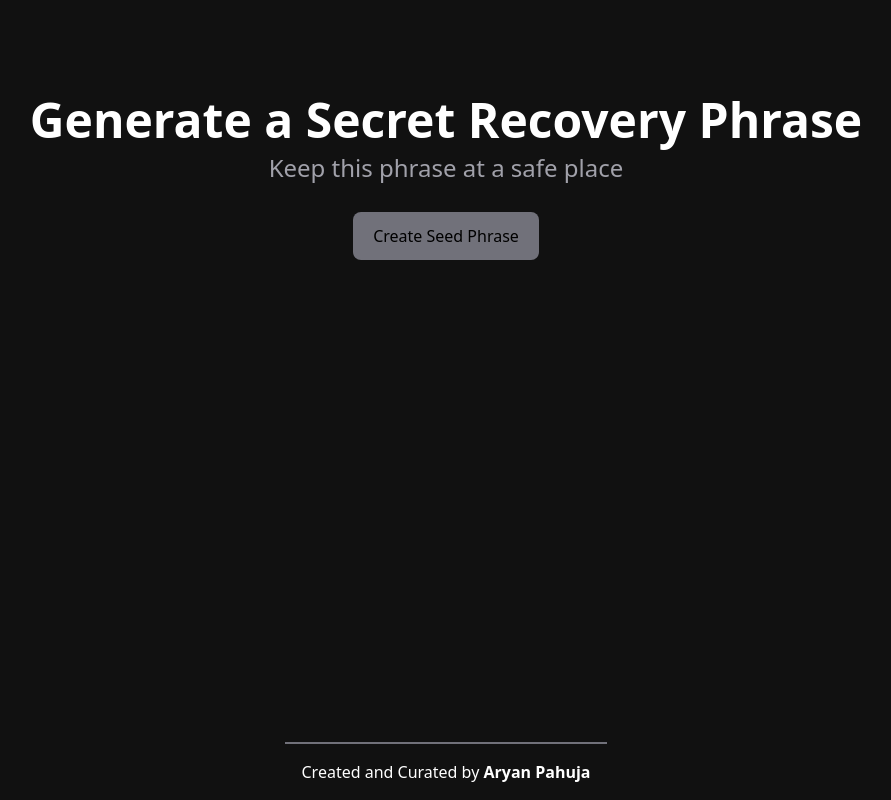
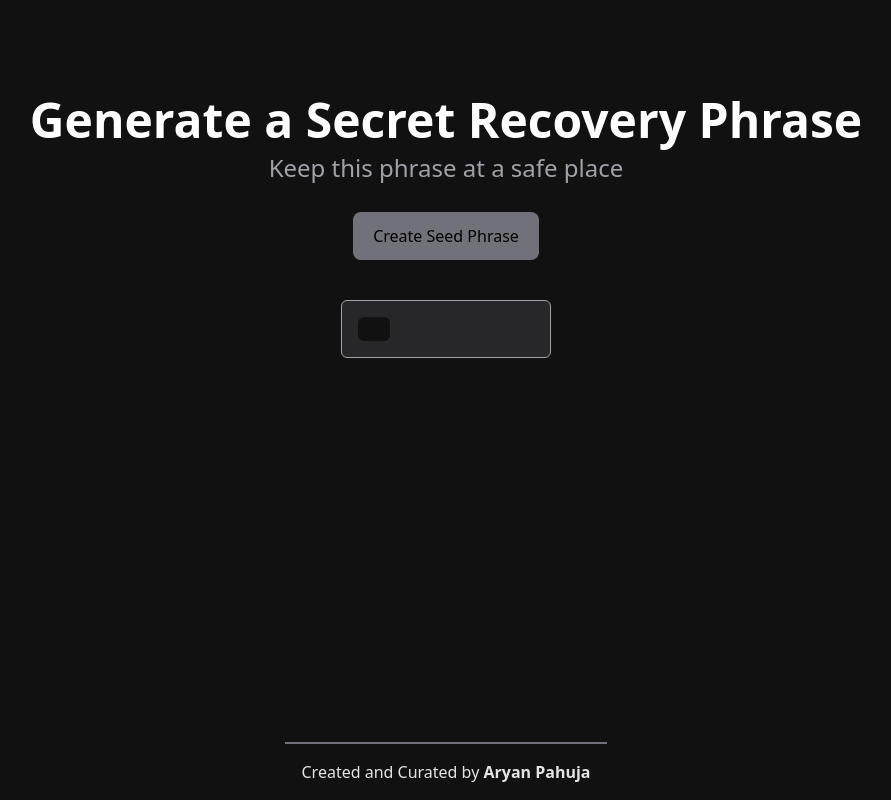
Before and after one commit to AryanPahuja21/CipherVault, a React (Vite) app: page /generate in a window 1280 px wide. Shown: the whole page, without its empty margins (194-1085 px from the left). Built offline with nearby package versions, Linux system fonts and the light colour scheme.

Commit message:
mnemonic ui

```diff
--- a/src/components/Footer.tsx
+++ b/src/components/Footer.tsx
@@ -2,7 +2,7 @@ const Footer = () => {
   return (
     <div className="absolute bottom-0">
       <div className="h-0.5 bg-zinc-500" />
-      <h1 className="m-4">
+      <h1 className="m-4 text-zinc-200">
         Created and Curated by{" "}
         <a href="https://aryan-pahuja.vercel.app" target="_blank">
           <span className="font-bold">Aryan Pahuja</span>
--- a/src/screens/GenerateMnemonic.tsx
+++ b/src/screens/GenerateMnemonic.tsx
@@ -21,18 +21,26 @@ const GenerateMnemonic = () => {
             const mn = generateMnemonic();
             setMnemonic(mn);
           }}
-          className="bg-zinc-500 text-black px-4 py-2 lg:px-5 lg:py-3 rounded-lg"
+          className="bg-zinc-500 hover:bg-zinc-400 text-black px-4 py-2 lg:px-5 lg:py-3 rounded-lg"
         >
           Create Seed Phrase
         </button>
       </div>
-      <div>
-        <input
-          type="text"
-          value={mnemonic}
-          className="w-full bg-[#111111] text-white"
-        />
+      <div className="mt-10 border border-zinc-400 rounded-md bg-zinc-800">
+        <div className="grid grid-cols-4 gap-4 p-4">
+          {mnemonic.split(" ").map((word, index) => {
+            return (
+              <div
+                key={index}
+                className="md:text-2xl bg-[#111111] px-1 py-2 sm:px-4 sm:py-3 rounded-md"
+              >
+                {word}
+              </div>
+            );
+          })}
+        </div>
       </div>
+
       <Footer />
     </div>
   );
```
